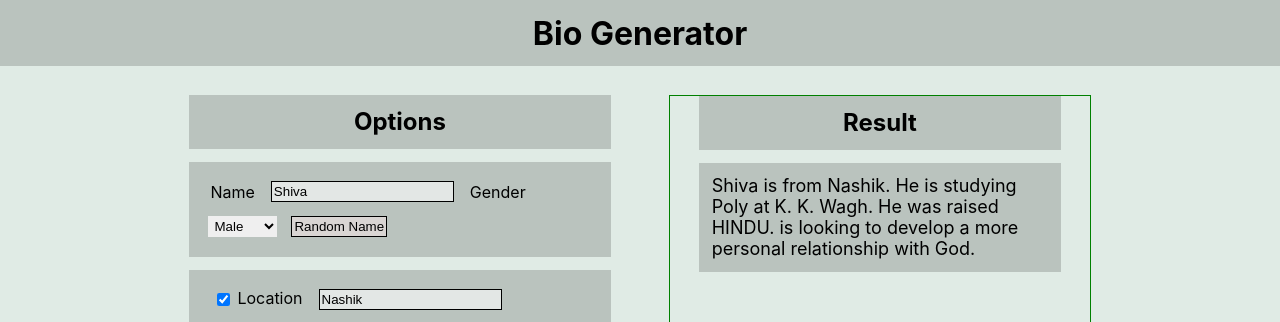
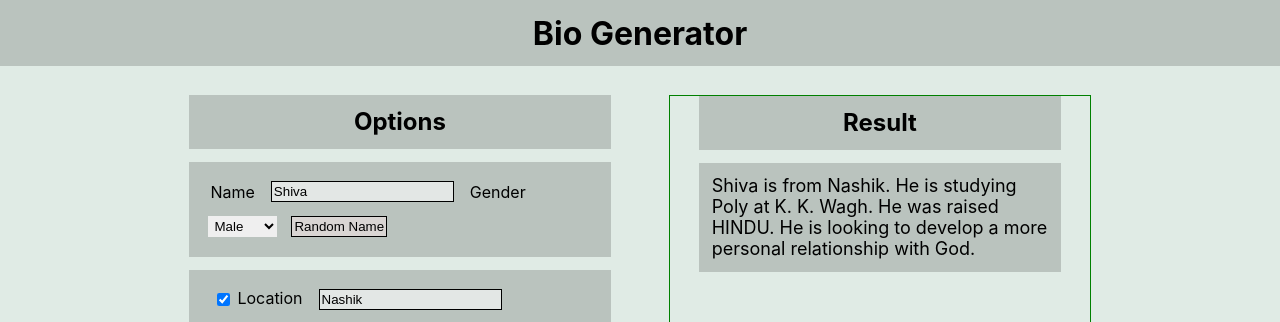
Before and after one commit to Shiva7781/Bio_Generator, a React (Create React App) app: page / in a window 1280 px wide. Shown: the top 322 px of the page. Built offline with nearby package versions, Linux system fonts and the light colour scheme.

Commit message:
realtime output added

```diff
--- a/src/components/Display/DisplayData.js
+++ b/src/components/Display/DisplayData.js
@@ -46,7 +46,14 @@ const DisplayData = ({ entryData, checkBoxes }) => {
             entryData.religious_text +
             "."
           : ""
-      } ${checkBoxes[4] ? entryData.reason_text + "." : ""}`
+      } ${
+        checkBoxes[4]
+          ? (entryData.gender === "Male" ? "He" : "She") +
+            " " +
+            entryData.reason_text +
+            "."
+          : ""
+      }`
     );
   });
 
```
